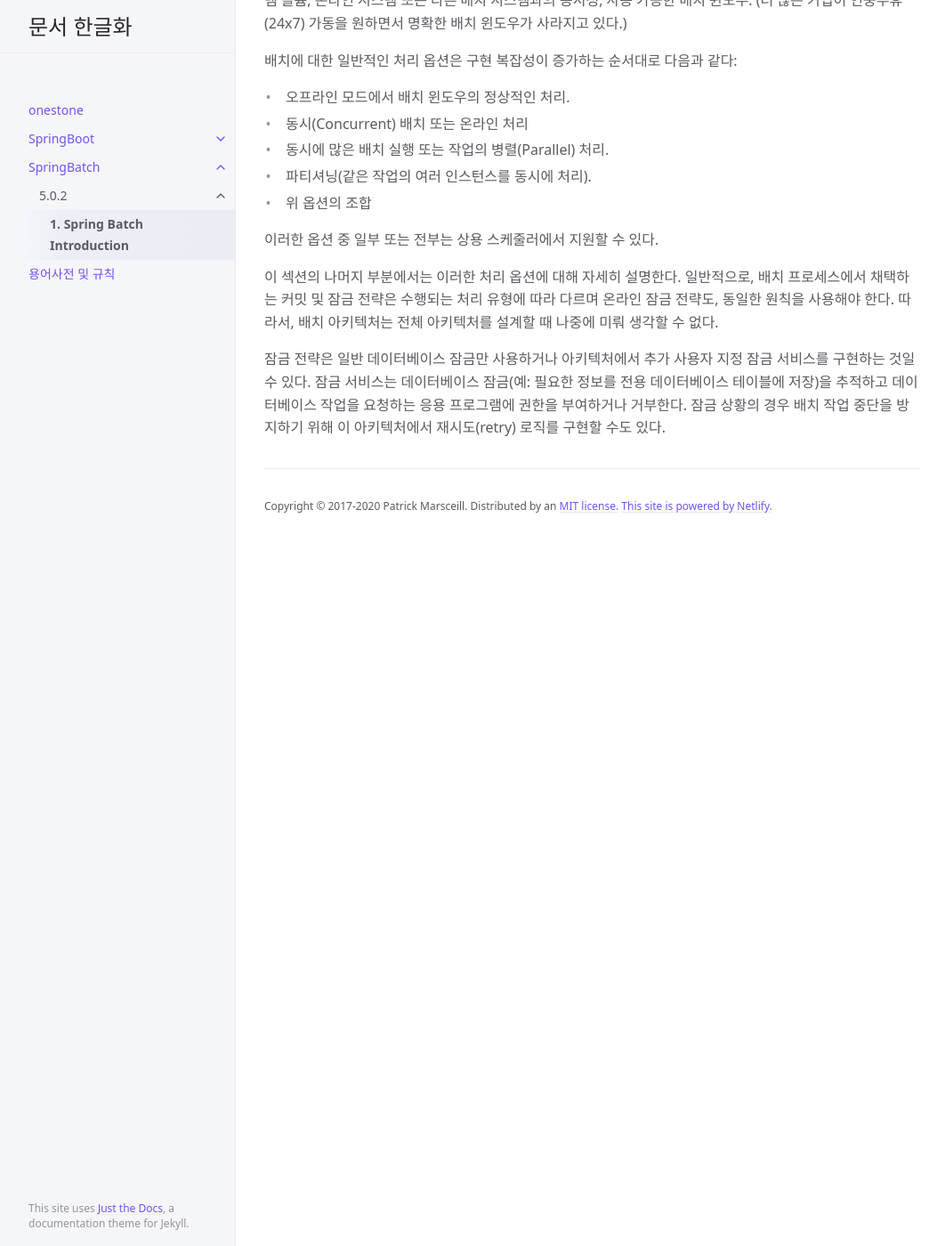
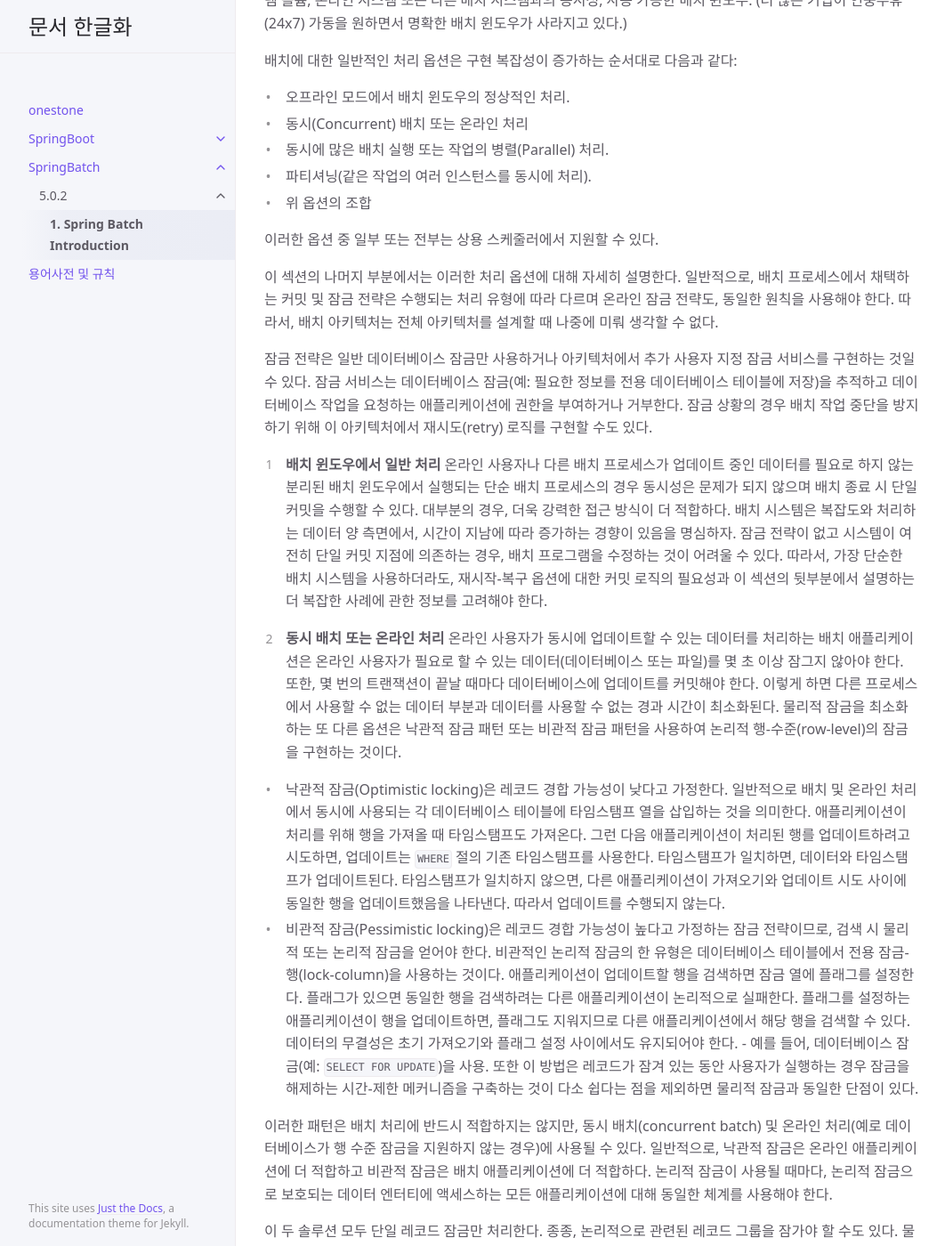
Before and after one commit to onestone9900/onestone9900.github.io, a Jekyll site: the page built from docs/spring_batch/5.0.2/1. spring_batch_introduction.md, in a window 1280 px wide and 1400 px high, scrolled down 4540 px. Shown: the whole window at 89% size, without its empty margins (107-1169 px from the left). Built offline with Jekyll 4.4.1, drawn with Linux system fonts in a browser that asks for light colours; some of the changed text lies outside the part shown.

Commit message:
docs: 1. Spring Batch Introduction - 1.3.2. 부분 추가
응용 프로그램 -> 애플리케이션

```diff
--- a/docs/spring_batch/5.0.2/1. spring_batch_introduction.md
+++ b/docs/spring_batch/5.0.2/1. spring_batch_introduction.md
@@ -76,7 +76,7 @@ Figure 1. 스프링 배치의 아키텍처 계층
 - 가능한 단순화하고 단일 배치 애플리케이션에서 복잡한 논리적 구조를 구축하지 말자.
 - 데이터의 처리 및 저장을 물리적으로 가깝게 유지(즉, 처리가 발생하는 곳에 데이터를 유지).
 - 시스템 리소스 사용, 특히 I/O를 최소화한다. 내부 메모리에서 가능한 많은 작업을 수행하자.
-- 응용 프로그램 I/O(SQL 문 분석)를 검토하여 불필요한 물리적 I/O를 피하자. 특히 다음 네 가지 일반적인 결함을 찾아야 한다:
+- 애플리케이션 I/O(SQL 문 분석)를 검토하여 불필요한 물리적 I/O를 피하자. 특히 다음 네 가지 일반적인 결함을 찾아야 한다:
     - 데이터를 한 번 읽고 캐시하거나 작업 스토리지에 보관할 수 있는 경우에도 모든 트랜잭션에서 데이터 읽기.
     - 동일한 트랜잭션에서 이전에 읽은 데이터를 다시 읽기.
     - 불필요한 테이블 또는 인덱스 스캔 유발.
@@ -124,4 +124,15 @@ Figure 1. 스프링 배치의 아키텍처 계층
 이 섹션의 나머지 부분에서는 이러한 처리 옵션에 대해 자세히 설명한다.
 일반적으로, 배치 프로세스에서 채택하는 커밋 및 잠금 전략은 수행되는 처리 유형에 따라 다르며 온라인 잠금 전략도, 동일한 원칙을 사용해야 한다. 따라서, 배치 아키텍처는 전체 아키텍처를 설계할 때 나중에 미뤄 생각할 수 없다.
 
-잠금 전략은 일반 데이터베이스 잠금만 사용하거나 아키텍처에서 추가 사용자 지정 잠금 서비스를 구현하는 것일 수 있다. 잠금 서비스는 데이터베이스 잠금(예: 필요한 정보를 전용 데이터베이스 테이블에 저장)을 추적하고 데이터베이스 작업을 요청하는 응용 프로그램에 권한을 부여하거나 거부한다. 잠금 상황의 경우 배치 작업 중단을 방지하기 위해 이 아키텍처에서 재시도(retry) 로직를 구현할 수도 있다.
+잠금 전략은 일반 데이터베이스 잠금만 사용하거나 아키텍처에서 추가 사용자 지정 잠금 서비스를 구현하는 것일 수 있다. 잠금 서비스는 데이터베이스 잠금(예: 필요한 정보를 전용 데이터베이스 테이블에 저장)을 추적하고 데이터베이스 작업을 요청하는 애플리케이션에 권한을 부여하거나 거부한다. 잠금 상황의 경우 배치 작업 중단을 방지하기 위해 이 아키텍처에서 재시도(retry) 로직를 구현할 수도 있다.
+
+1. **배치 윈도우에서 일반 처리** 온라인 사용자나 다른 배치 프로세스가 업데이트 중인 데이터를 필요로 하지 않는 분리된 배치 윈도우에서 실행되는 단순 배치 프로세스의 경우 동시성은 문제가 되지 않으며 배치 종료 시 단일 커밋을 수행할 수 있다. 대부분의 경우, 더욱 강력한 접근 방식이 더 적합하다. 배치 시스템은 복잡도와 처리하는 데이터 양 측면에서, 시간이 지남에 따라 증가하는 경향이 있음을 명심하자. 잠금 전략이 없고 시스템이 여전히 단일 커밋 지점에 의존하는 경우, 배치 프로그램을 수정하는 것이 어려울 수 있다. 따라서, 가장 단순한 배치 시스템을 사용하더라도, 재시작-복구 옵션에 대한 커밋 로직의 필요성과 이 섹션의 뒷부분에서 설명하는 더 복잡한 사례에 관한 정보를 고려해야 한다.
+
+2. **동시 배치 또는 온라인 처리** 온라인 사용자가 동시에 업데이트할 수 있는 데이터를 처리하는 배치 애플리케이션은 온라인 사용자가 필요로 할 수 있는 데이터(데이터베이스 또는 파일)를 몇 초 이상 잠그지 않아야 한다. 또한, 몇 번의 트랜잭션이 끝날 때마다 데이터베이스에 업데이트를 커밋해야 한다. 이렇게 하면 다른 프로세스에서 사용할 수 없는 데이터 부분과 데이터를 사용할 수 없는 경과 시간이 최소화된다. 물리적 잠금을 최소화하는 또 다른 옵션은 낙관적 잠금 패턴 또는 비관적 잠금 패턴을 사용하여 논리적 행-수준(row-level)의 잠금을 구현하는 것이다.
+
+- 낙관적 잠금(Optimistic locking)은 레코드 경합 가능성이 낮다고 가정한다. 일반적으로 배치 및 온라인 처리에서 동시에 사용되는 각 데이터베이스 테이블에 타임스탬프 열을 삽입하는 것을 의미한다. 애플리케이션이 처리를 위해 행을 가져올 때 타임스탬프도 가져온다. 그런 다음 애플리케이션이 처리된 행를 업데이트하려고 시도하면, 업데이트는 `WHERE` 절의 기존 타임스탬프를 사용한다. 타임스탬프가 일치하면, 데이터와 타임스탬프가 업데이트된다. 타임스탬프가 일치하지 않으면, 다른 애플리케이션이 가져오기와 업데이트 시도 사이에 동일한 행을 업데이트했음을 나타낸다. 따라서 업데이트를 수행되지 않는다.
+- 비관적 잠금(Pessimistic locking)은 레코드 경합 가능성이 높다고 가정하는 잠금 전략이므로, 검색 시 물리적 또는 논리적 잠금을 얻어야 한다. 비관적인 논리적 잠금의 한 유형은 데이터베이스 테이블에서 전용 잠금-행(lock-column)을 사용하는 것이다. 애플리케이션이 업데이트할 행을 검색하면 잠금 열에 플래그를 설정한다. 플래그가 있으면 동일한 행을 검색하려는 다른 애플리케이션이 논리적으로 실패한다. 플래그를 설정하는 애플리케이션이 행을 업데이트하면, 플래그도 지워지므로 다른 애플리케이션에서 해당 행을 검색할 수 있다. 데이터의 무결성은 초기 가져오기와 플래그 설정 사이에서도 유지되어야 한다. - 예를 들어, 데이터베이스 잠금(예: `SELECT FOR UPDATE`)을 사용. 또한 이 방법은 레코드가 잠겨 있는 동안 사용자가 실행하는 경우 잠금을 해제하는 시간-제한 메커니즘을 구축하는 것이 다소 쉽다는 점을 제외하면 물리적 잠금과 동일한 단점이 있다.
+
+이러한 패턴은 배치 처리에 반드시 적합하지는 않지만, 동시 배치(concurrent batch) 및 온라인 처리(예로 데이터베이스가 행 수준 잠금을 지원하지 않는 경우)에 사용될 수 있다. 일반적으로, 낙관적 잠금은 온라인 애플리케이션에 더 적합하고 비관적 잠금은 배치 애플리케이션에 더 적합하다. 논리적 잠금이 사용될 때마다, 논리적 잠금으로 보호되는 데이터 엔터티에 액세스하는 모든 애플리케이션에 대해 동일한 체계를 사용해야 한다.
+
+이 두 솔루션 모두 단일 레코드 잠금만 처리한다. 종종, 논리적으로 관련된 레코드 그룹을 잠가야 할 수도 있다. 물리적 잠금을 사용하면 잠재적인 교착 상태(deadlocks)를 피하기 위해 매우 신중하게 관리해야 한다. 논리적 잠금을 사용하면, 일반적으로 보호하려는 논리적 레코드 그룹을 이해하고 잠금이 일관되고 교착 상태가 아님을 보장할 수 있는 논리적 잠금 관리자를 구축하는 것이 가장 좋다. 이 논리적 잠금 관리자는 일반적으로 잠금 관리, 경합 보고, 시간 초과 메커니즘 및 기타 문제를 위해 자체 테이블을 사용한다.
```
